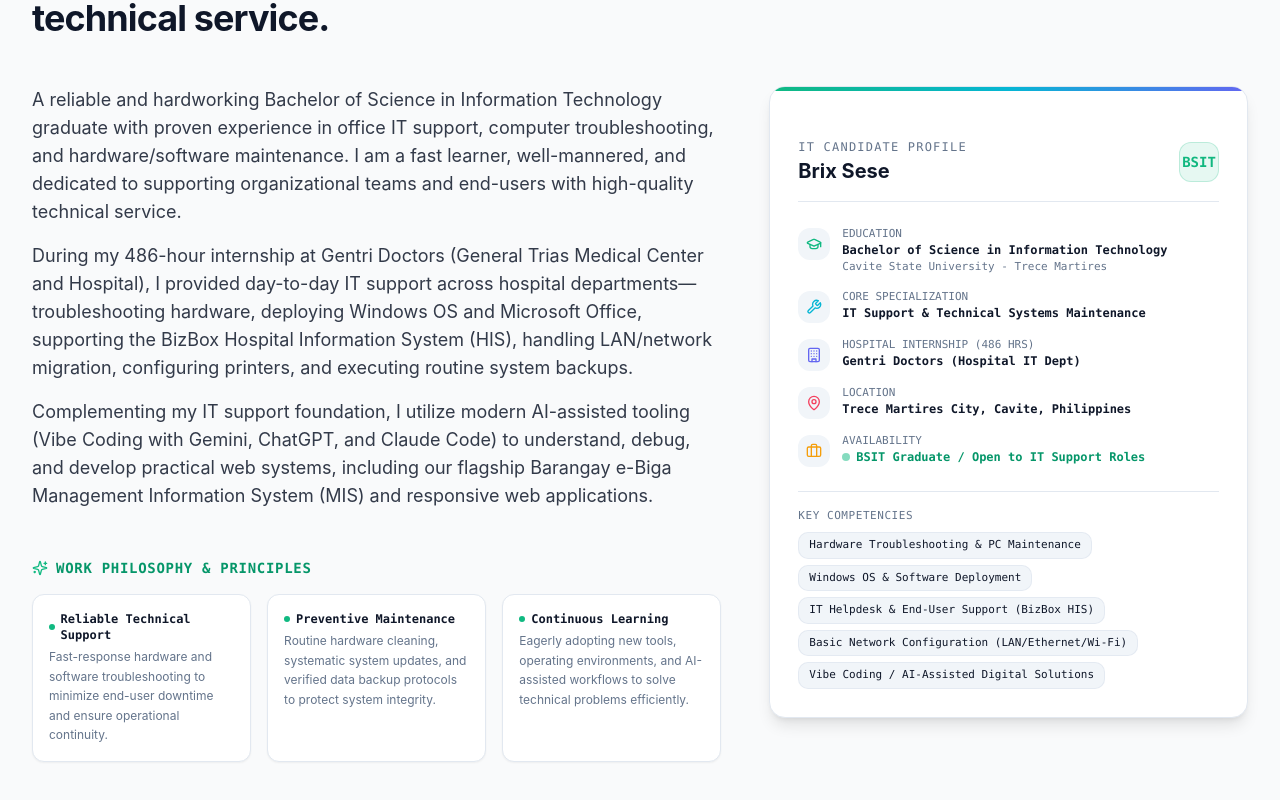
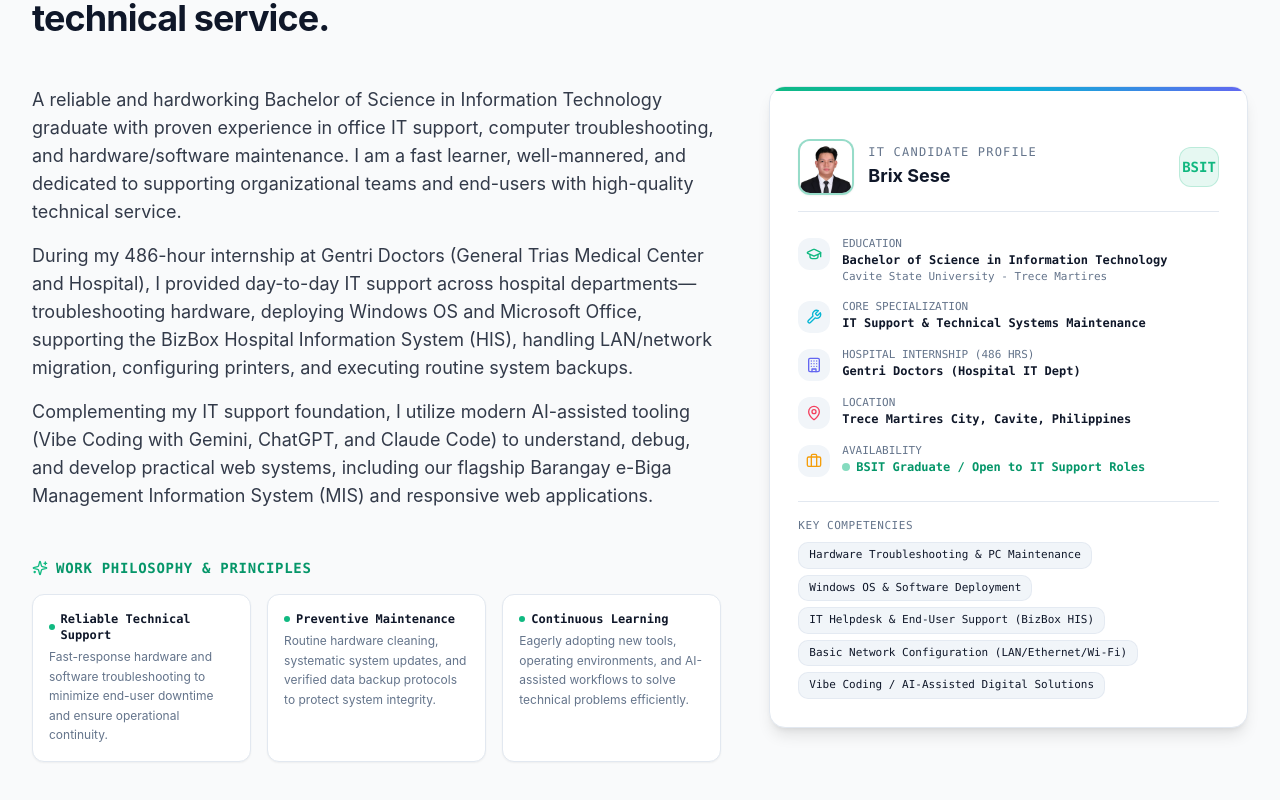
Before and after one commit to brixsese27/brixportfolio, a Next.js app: page / in a window 1280 px wide. Shown: the part 940-1740 px from the top of the page. Built offline with nearby package versions, Linux system fonts and the light colour scheme.

Commit message:
feat: add Brix 2x2 photo to web resume and about profile card

```diff
--- a/app/resume/page.tsx
+++ b/app/resume/page.tsx
@@ -2,6 +2,7 @@
 
 import * as React from "react";
 import Link from "next/link";
+import Image from "next/image";
 import {
   Printer,
   ArrowLeft,
@@ -84,13 +85,15 @@ export default function ResumePage() {
           </div>
 
           {/* Formal Photo Box */}
-          <div className="w-24 h-28 sm:w-28 sm:h-32 border-2 border-zinc-300 bg-zinc-50 rounded flex flex-col items-center justify-center text-center p-1 shrink-0 overflow-hidden shadow-sm">
-            <div className="w-12 h-12 rounded-full bg-zinc-200 flex items-center justify-center text-zinc-600 mb-1 font-bold text-sm">
-              BS
-            </div>
-            <span className="text-[9px] font-mono text-zinc-600 uppercase font-semibold leading-tight">
-              2x2 Formal ID Photo
-            </span>
+          <div className="w-24 h-28 sm:w-28 sm:h-32 border-2 border-zinc-900 bg-zinc-100 rounded shrink-0 overflow-hidden shadow-sm">
+            <Image
+              src="/2x2.jpg"
+              alt="Brix Sese 2x2 Formal Photo"
+              width={112}
+              height={128}
+              className="w-full h-full object-cover"
+              priority
+            />
           </div>
         </div>
 
--- a/components/about.tsx
+++ b/components/about.tsx
@@ -1,4 +1,5 @@
 import * as React from "react";
+import Image from "next/image";
 import { profileData } from "@/data/profile";
 import {
   GraduationCap,
@@ -76,16 +77,27 @@ export function About() {
               {/* Subtle accent bar at top */}
               <div className="absolute top-0 left-0 right-0 h-1 bg-gradient-to-r from-brand-500 via-cyan-500 to-indigo-500" />
 
-              <div className="flex items-center justify-between border-b border-border pb-4">
-                <div>
-                  <div className="text-xs font-mono text-muted-foreground uppercase tracking-widest">
-                    IT Candidate Profile
+              <div className="flex items-center justify-between border-b border-border pb-4 gap-3">
+                <div className="flex items-center gap-3.5">
+                  <div className="w-14 h-14 rounded-xl border-2 border-primary/40 bg-muted overflow-hidden shrink-0 shadow-sm">
+                    <Image
+                      src="/2x2.jpg"
+                      alt="Brix Sese 2x2 Photo"
+                      width={56}
+                      height={56}
+                      className="w-full h-full object-cover"
+                    />
                   </div>
-                  <div className="text-xl font-bold text-foreground font-sans mt-0.5">
-                    {profileData.name}
+                  <div>
+                    <div className="text-xs font-mono text-muted-foreground uppercase tracking-widest">
+                      IT Candidate Profile
+                    </div>
+                    <div className="text-lg font-bold text-foreground font-sans mt-0.5">
+                      {profileData.name}
+                    </div>
                   </div>
                 </div>
-                <div className="w-10 h-10 rounded-xl bg-primary/10 border border-primary/20 flex items-center justify-center text-primary font-mono font-bold text-sm">
+                <div className="w-10 h-10 rounded-xl bg-primary/10 border border-primary/20 flex items-center justify-center text-primary font-mono font-bold text-sm shrink-0">
                   BSIT
                 </div>
               </div>
```
Also changed, not shown: public/2x2.jpg (added).
